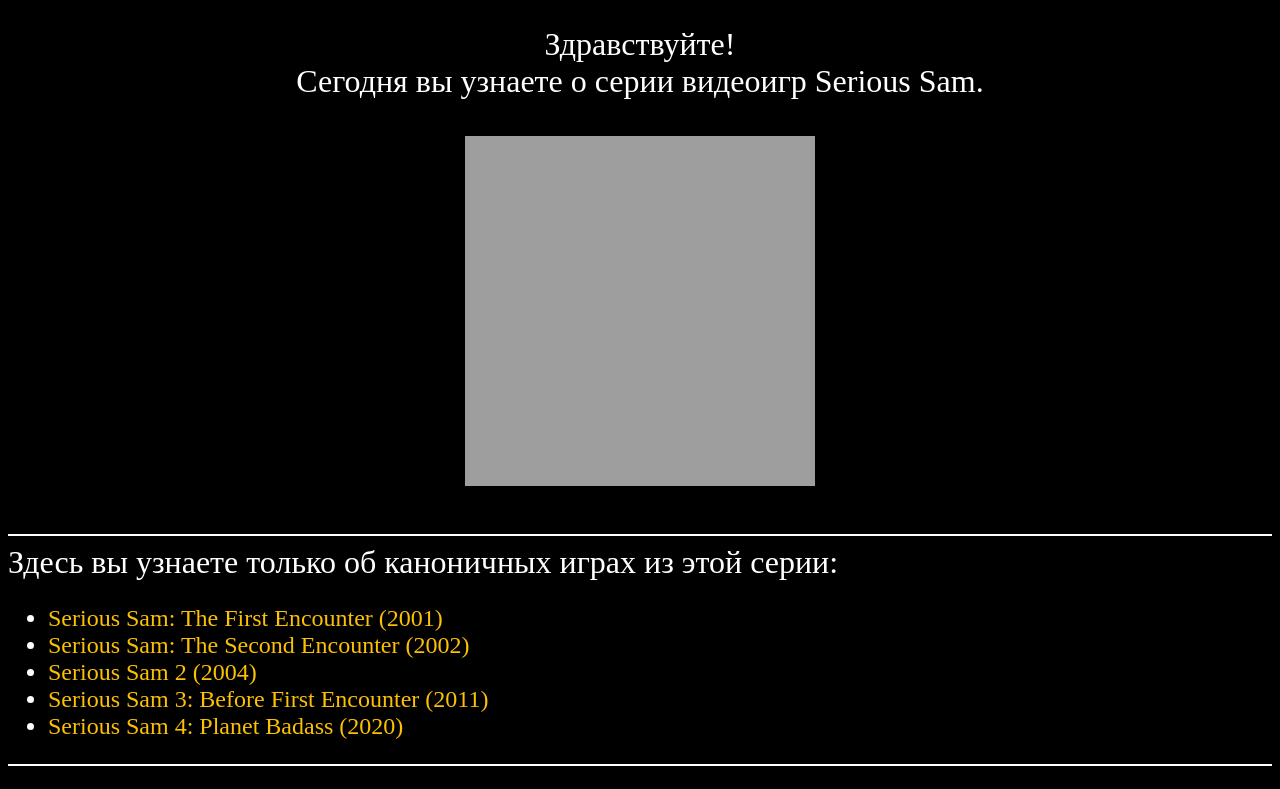
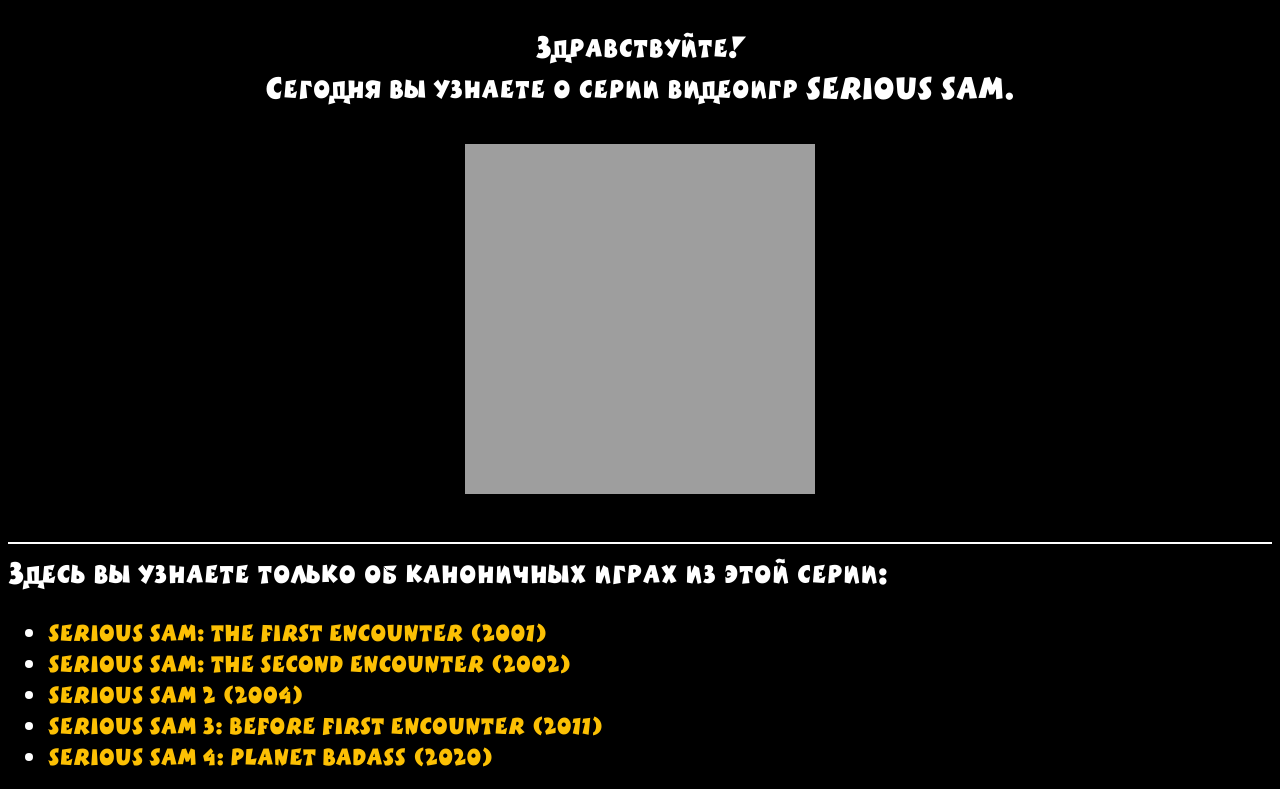
Before and after one commit to de0ver/first-site, a plain HTML site: page index.html in a window 1280 px wide. Shown: the top 789 px of the page. Drawn offline with Linux system fonts and the light colour scheme; the site is published under a folder, as on GitHub Pages, so addresses that start at the root find nothing.

Commit message:
Update padding_for_text.css

```diff
--- a/styles/padding_for_text.css
+++ b/styles/padding_for_text.css
@@ -1,6 +1,6 @@
  @font-face {
 	  font-family: "Boink LET";
-	  src: url(/fonts/2220_Boink.ttf);
+	  src: url('../fonts/2220_Boink.ttf');
  }
 p {
   text-indent: 35px;
```
